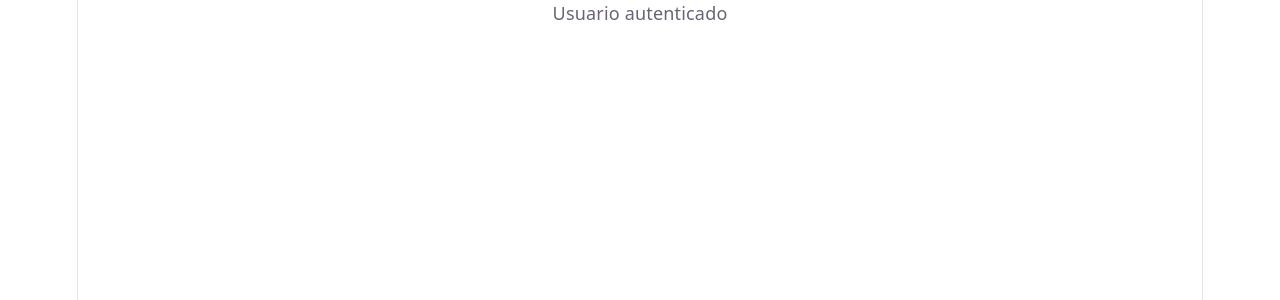
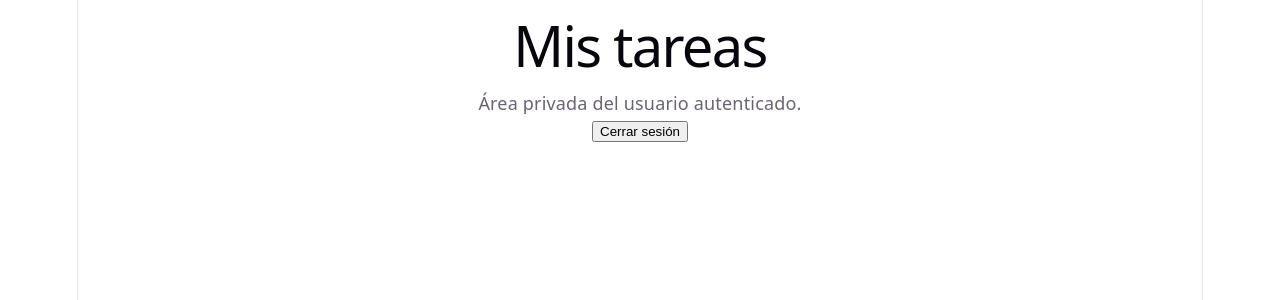
Before and after one commit to roanbupa/Proyecto-Integrador-4, a React (Vite) app: page /tasks in a window 1280 px wide. Before the commit this address led to /. Shown: the top 300 px of the page. Built offline with nearby package versions, Linux system fonts and the light colour scheme; no server answers; sample sign-in values are in the browser's storage.

Commit message:
feat: completa autenticacion y rutas protegidas

```diff
--- a/src/pages/Login.tsx
+++ b/src/pages/Login.tsx
@@ -1,4 +1,5 @@
 import { type FormEvent, useState } from 'react'
+import { Link, useNavigate } from 'react-router-dom'
 import { loginUser } from '../services/auth'
 
 export default function Login() {
@@ -7,6 +8,7 @@ export default function Login() {
     const [password, setPassword] = useState('')
 
     const [error, setError] = useState('') // Guarda un posible mensaje de error
+    const navigate = useNavigate()
 
     // Procesa el formulario de incio de sesión
     const handleSubmit = async (event: FormEvent<HTMLFormElement>) => {
@@ -16,6 +18,8 @@ export default function Login() {
         try {
             // Intentamos iniciar sesión mediante Firebase
             await loginUser(email, password)
+            // Redirige al área privada después de iniciar sesión correctamente.
+            navigate('/tasks')
         } catch (error) {
             // Mostramos un mensaje si Firebase rechaza las credenciales
             setError('Email o contraseña incorrecta')
@@ -54,6 +58,9 @@ export default function Login() {
                 {error && <p>{error}</p>}
 
                 <button type="submit">Iniciar sesión</button>
+                <p>
+                    ¿No tenés una cuenta? <Link to="/login/register">Crear cuenta</Link>
+                </p>
             </form>
         </main>
     )
--- a/src/pages/Register.tsx
+++ b/src/pages/Register.tsx
@@ -1,4 +1,5 @@
 import { useState, type FormEvent } from 'react'
+import { Link } from 'react-router-dom'
 import { registerUser } from '../services/auth'
 
 export default function Register() {
@@ -55,6 +56,9 @@ export default function Register() {
         {error && <p>{error}</p>}
 
         <button type="submit">Crear cuenta</button>
+        <p>
+          ¿Ya tenés una cuenta? <Link to="/login">Iniciar sesión</Link>
+        </p>
       </form>
     </main>
   )
--- /dev/null
+++ b/src/pages/Tasks.tsx
@@ -0,0 +1,19 @@
+import { logoutUser } from '../services/auth'
+
+export default function Tasks() {
+    // Cierra la sesión del usuario mediante Firebase.
+    const handleLogout = async () => {
+        await logoutUser()
+    }
+
+    return (
+        <main>
+            <h1>Mis tareas</h1>
+            <p>Área privada del usuario autenticado.</p>
+
+            <button type="button" onClick={handleLogout}>
+                Cerrar sesión
+            </button>
+        </main>
+    )
+}
--- a/src/routes/PrivateRoutes.tsx
+++ b/src/routes/PrivateRoutes.tsx
@@ -1,5 +1,6 @@
 import { Navigate, Route, Routes } from 'react-router-dom'
 import { useAuth } from '../features/auth/AuthContext'
+import Tasks from '../pages/Tasks'
 
 export default function PrivateRoutes() {
     const { user, loading } = useAuth()
@@ -18,7 +19,7 @@ export default function PrivateRoutes() {
         <Routes>
             {/* Página privada temporal.
           Más adelante será reemplazada por el dashboard/tareas. */}
-            <Route index element={<p>Usuario autenticado</p>} />
+            <Route path="tasks" element={<Tasks />} />
 
             {/* Cualquier ruta privada desconocida vuelve al inicio. */}
             <Route path="*" element={<Navigate to="/" replace />} />
```
